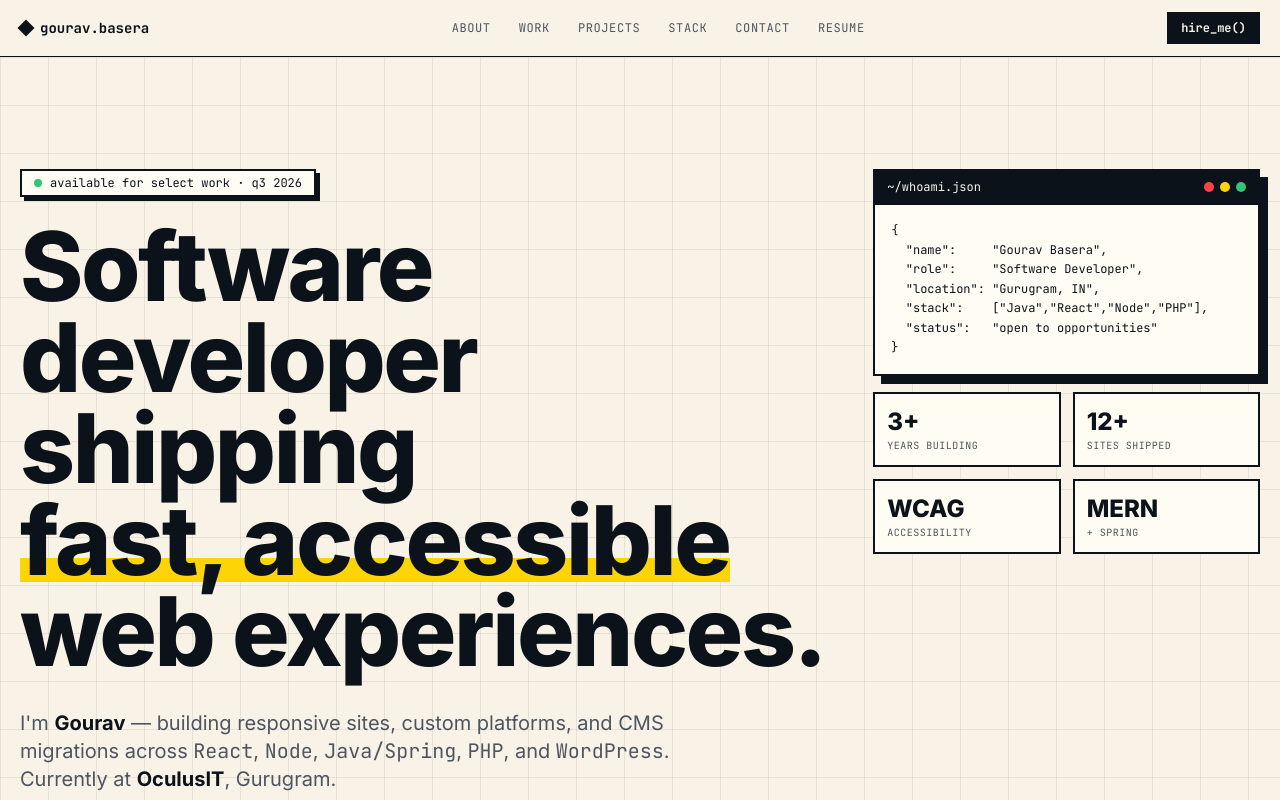
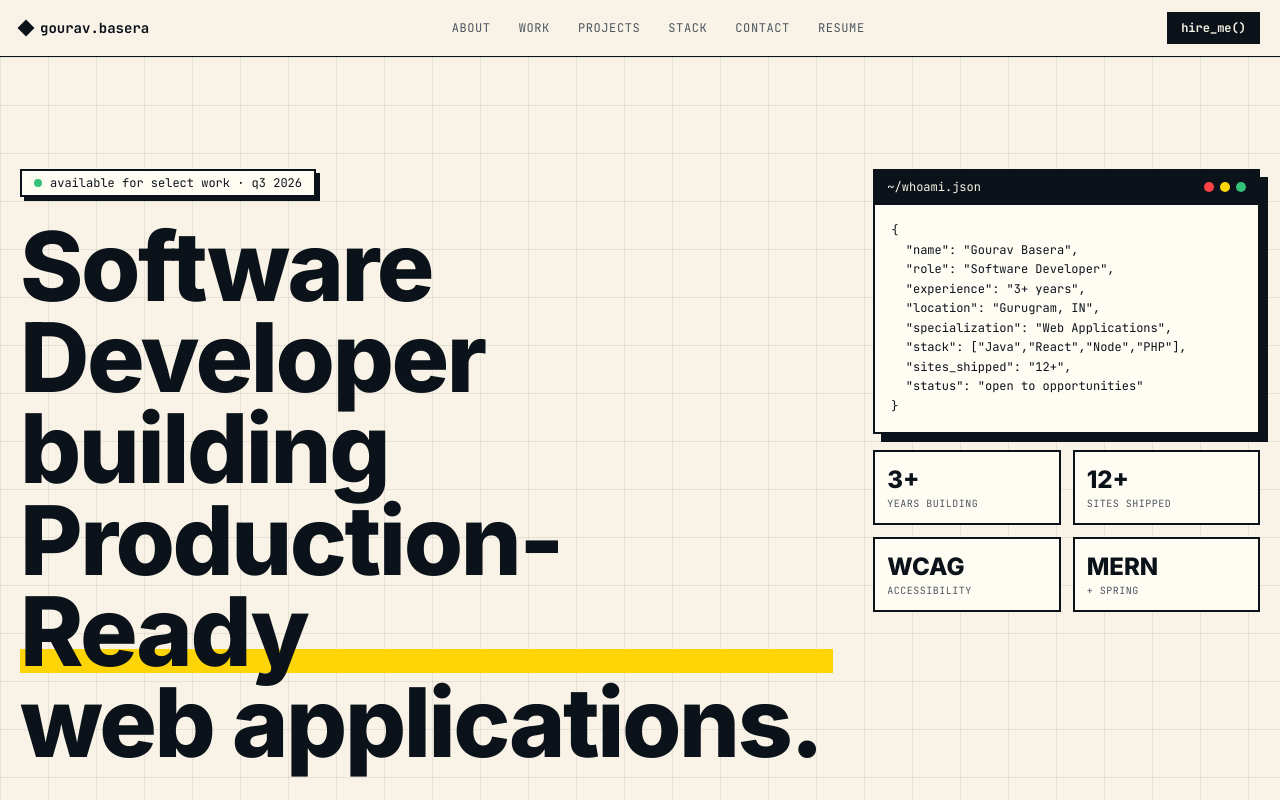
Before and after one commit to GouravBasera/portfolio, a React (Vite) app: page / in a window 1280 px wide. Shown: the top 800 px of the page. Built offline with nearby package versions, Linux system fonts and the light colour scheme; a web font is replaced by a local one.

Commit message:
Content update

```diff
--- a/src/App.tsx
+++ b/src/App.tsx
@@ -169,20 +169,20 @@ function Hero() {
             available for select work · q3 2026
           </div>
           <h1 className="font-display text-5xl font-extrabold leading-[0.95] tracking-tight md:text-7xl lg:text-8xl">
-            Software developer
+            Software Developer
             <br />
-            shipping <span className="relative inline-block">
-              <span className="relative z-10">fast, accessible</span>
+            building <span className="relative inline-block">
+              <span className="relative z-10">Production-Ready</span>
               <span
                 className="absolute inset-x-0 bottom-1 -z-0 h-4 md:h-6"
                 style={{ background: "var(--accent-yellow)" }}
               />
             </span>
             <br />
-            web experiences.
+            web applications.
           </h1>
           <p className="mt-8 max-w-2xl text-lg text-muted-foreground md:text-xl">
-            I&apos;m <strong className="text-foreground">Gourav</strong> — building responsive sites, custom platforms, and CMS migrations across <span className="font-mono">React</span>, <span className="font-mono">Node</span>, <span className="font-mono">Java/Spring</span>, <span className="font-mono">PHP</span>, and <span className="font-mono">WordPress</span>. Currently at <strong className="text-foreground">OculusIT</strong>, Gurugram.
+            <strong className="text-foreground">Software Developer</strong> with 3+ years of experience building <span className="font-mono">React</span>, <span className="font-mono">Node.js</span>, <span className="font-mono">Java</span>, <span className="font-mono">Spring Boot</span>, <span className="font-mono">PHP</span>, and <span className="font-mono">WordPress</span>. Currently at <strong className="text-foreground">OculusIT</strong>, Gurugram.
           </p>
           <div className="mt-10 flex flex-wrap gap-3">
             <a href="#projects" className="group inline-flex items-center gap-2 border-2 border-ink bg-foreground px-5 py-3 font-mono text-sm font-bold text-background shadow-brutal transition-transform hover:-translate-y-0.5 hover:translate-x-0 hover:shadow-brutal-lg">
@@ -206,11 +206,14 @@ function Hero() {
             </div>
             <pre className="overflow-x-auto px-4 py-4 font-mono text-[12px] leading-relaxed">
 {`{
-  "name":     "Gourav Basera",
-  "role":     "Software Developer",
+  "name": "Gourav Basera",
+  "role": "Software Developer",
+  "experience": "3+ years",
   "location": "Gurugram, IN",
-  "stack":    ["Java","React","Node","PHP"],
-  "status":   "open to opportunities"
+  "specialization": "Web Applications",
+  "stack": ["Java","React","Node","PHP"],
+  "sites_shipped": "12+",
+  "status": "open to opportunities"
 }`}
             </pre>
           </div>
```
